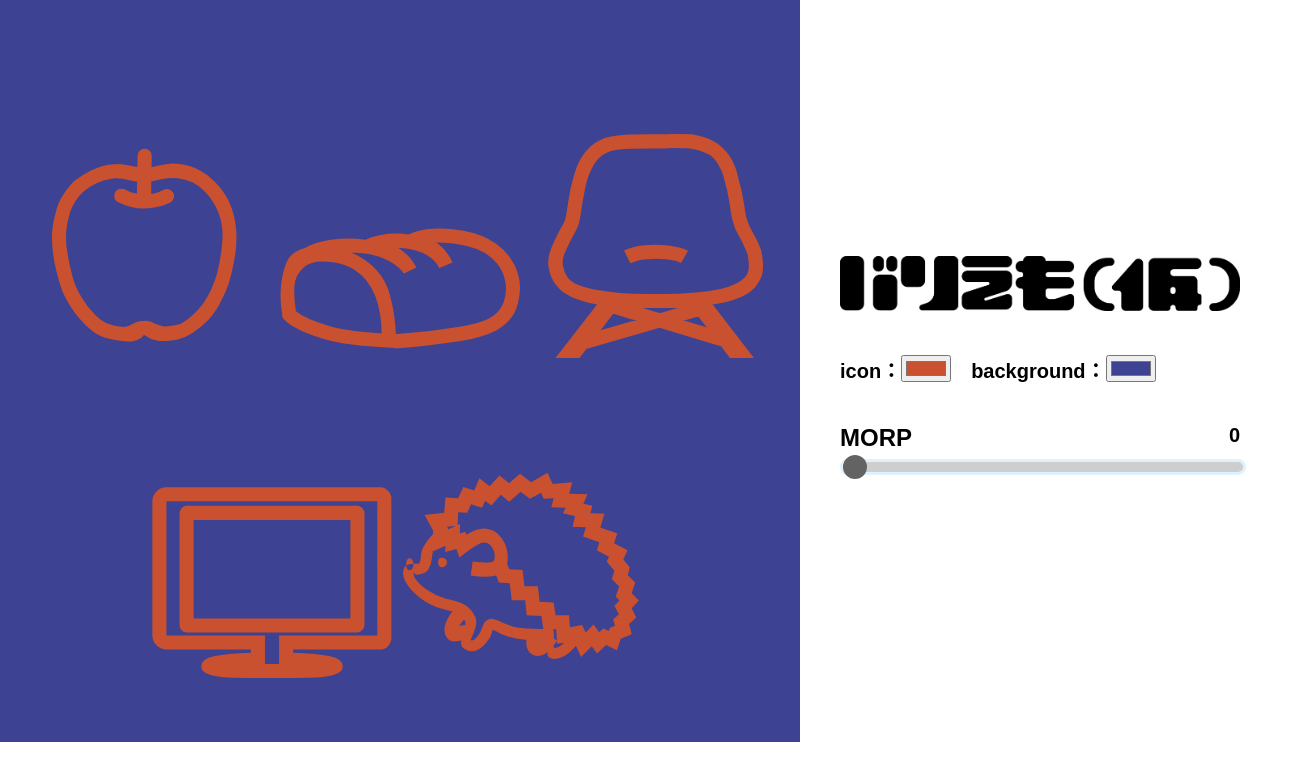
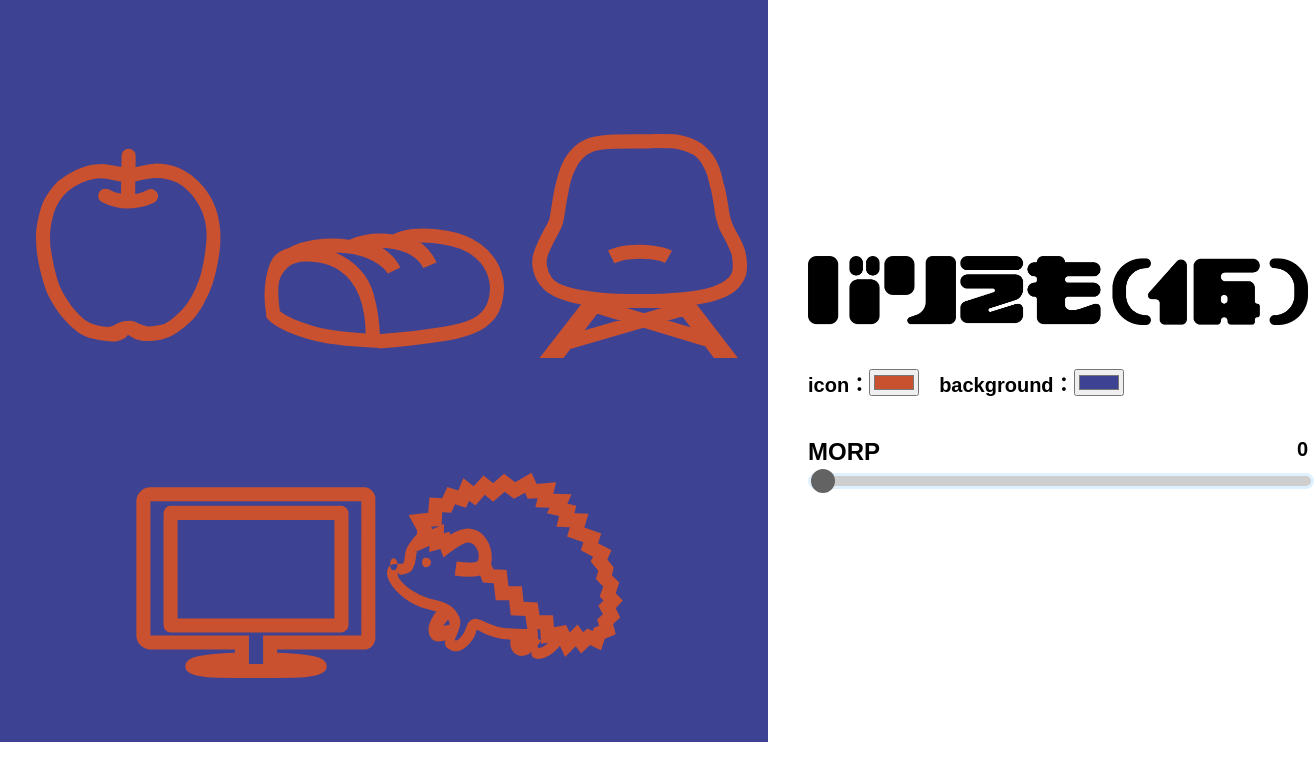
Before and after one commit to riho0820/PrototypeExhibition2022, a plain HTML site: page index.html in a window 1280 px wide. Shown: the whole page, 1314 px wide, since content can reach past the window. Drawn offline with Linux system fonts and the light colour scheme.

Commit message:
画像サイズ変更

```diff
--- a/index.html
+++ b/index.html
@@ -17,7 +17,7 @@
       </div>
       <div class="main">
         <div class="desq">
-          <img src="./img/variemo.png" alt="" width="400" />
+          <img src="./img/variemo.png" alt="" width="500" />
         </div>
 
         <div class="box-controls">
```
